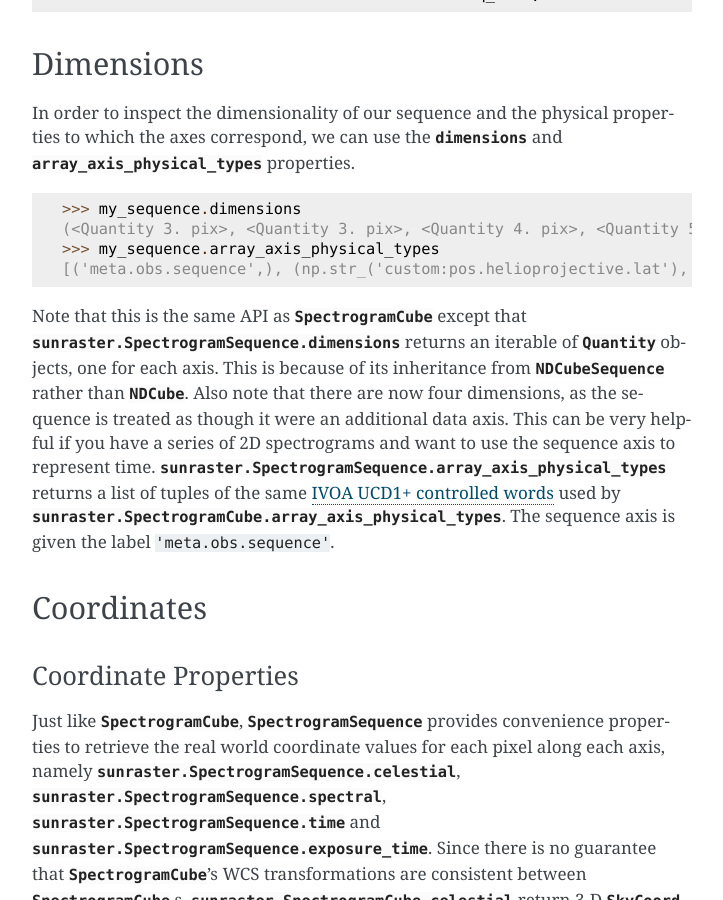
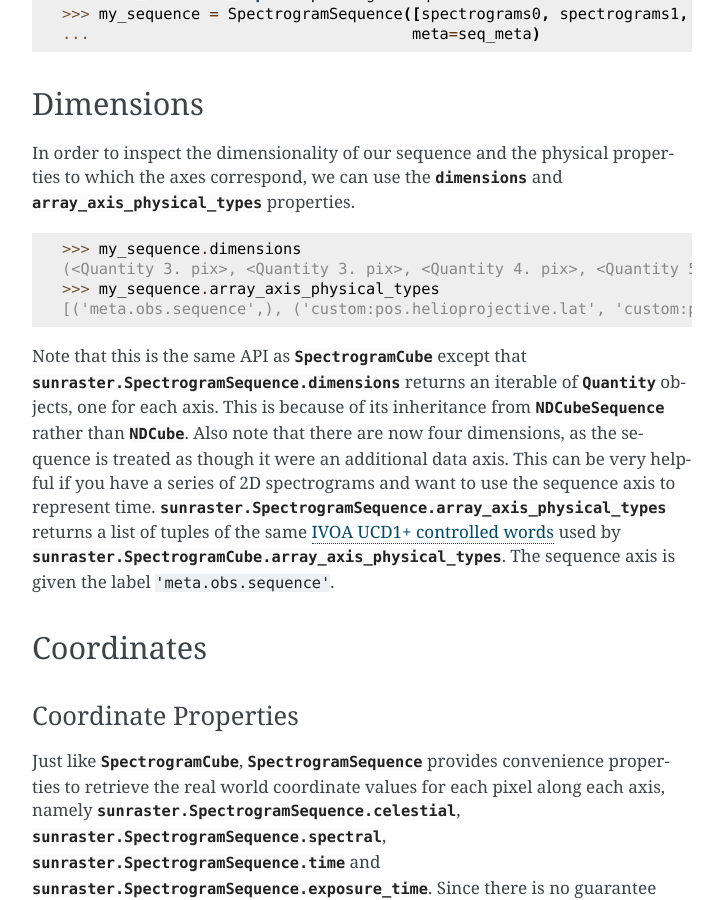
Before and after one commit to sunpy/sunraster, a Sphinx documentation site: the page built from docs/data_types/spectrogram.rst, in a window 1280 px wide and 900 px high, scrolled down 7659 px. Shown: the whole window, without its empty margins (388-1111 px from the left). Built offline with Sphinx 7.4.7, drawn with Linux system fonts in a browser that asks for light colours; the version number could not be read and is left out; some of the changed text lies outside the part shown.

```diff
--- a/docs/data_types/raster.rst
+++ b/docs/data_types/raster.rst
@@ -103,10 +103,10 @@ Dimensions
 .. code-block:: python
 
     >>> my_rasters.raster_array_axis_physical_types
-    [('meta.obs.sequence',), (np.str_('custom:pos.helioprojective.lat'), np.str_('custom:pos.helioprojective.lon'), np.str_('time')), (np.str_('custom:pos.helioprojective.lat'), np.str_('custom:pos.helioprojective.lon')), (np.str_('em.wl'),)]
+    [('meta.obs.sequence',), ('custom:pos.helioprojective.lat', 'custom:pos.helioprojective.lon', 'time'), ('custom:pos.helioprojective.lat', 'custom:pos.helioprojective.lon'), ('em.wl',)]
 
     >>> my_rasters.sns_array_axis_physical_types
-    [(np.str_('custom:pos.helioprojective.lat'), np.str_('custom:pos.helioprojective.lon'), np.str_('time')), (np.str_('custom:pos.helioprojective.lat'), np.str_('custom:pos.helioprojective.lon')), (np.str_('em.wl'),)]
+    [('custom:pos.helioprojective.lat', 'custom:pos.helioprojective.lon', 'time'), ('custom:pos.helioprojective.lat', 'custom:pos.helioprojective.lon'), ('em.wl',)]
 
 In the raster case, ``'meta.obs.sequence'`` represents the raster scan number axis.
 For those familiar with `~ndcube.NDCubeSequence`, these are simply aliases for the `~ndcube.NDCubeSequence.array_axis_physical_axis_types` and `~ndcube.NDCubeSequence.cube_like_world_axis_physical_axis_types`, respectively.
--- a/docs/data_types/spectrogram.rst
+++ b/docs/data_types/spectrogram.rst
@@ -113,7 +113,9 @@ The `~sunraster.SpectrogramCube.dimensions` and `~sunraster.SpectrogramCube.arra
     >>> my_spectrograms.dimensions
     <Quantity [3., 4., 5.] pix>
     >>> my_spectrograms.array_axis_physical_types
-    [(np.str_('custom:pos.helioprojective.lat'), np.str_('custom:pos.helioprojective.lon')), (np.str_('custom:pos.helioprojective.lat'), np.str_('custom:pos.helioprojective.lon')), (np.str_('em.wl'),)]
+    [('custom:pos.helioprojective.lat', 'custom:pos.helioprojective.lon'),
+    ('custom:pos.helioprojective.lat', 'custom:pos.helioprojective.lon'),
+    ('em.wl',)]
 
 `~sunraster.SpectrogramCube.dimensions` returns a `~astropy.units.Quantity` giving the length of each dimension in pixel units while `~sunraster.SpectrogramCube.array_axis_physical_types` returns an list of tuples where each tuple contains the types of physical properties associated with each array axis.
 Since more than one physical type be associated with an array axis because they are dependent, e.g. latitude/longitude, or because of the rastering nature of the instrument, e.g. latitude/longitude and time, the length of each tuple can be greater than one.
@@ -321,7 +323,7 @@ In order to inspect the dimensionality of our sequence and the physical properti
     >>> my_sequence.dimensions
     (<Quantity 3. pix>, <Quantity 3. pix>, <Quantity 4. pix>, <Quantity 5. pix>)
     >>> my_sequence.array_axis_physical_types
-    [('meta.obs.sequence',), (np.str_('custom:pos.helioprojective.lat'), np.str_('custom:pos.helioprojective.lon'), np.str_('time'), np.str_('custom:CUSTOM')), (np.str_('custom:pos.helioprojective.lat'), np.str_('custom:pos.helioprojective.lon')), (np.str_('em.wl'),)]
+    [('meta.obs.sequence',), ('custom:pos.helioprojective.lat', 'custom:pos.helioprojective.lon', 'time', 'custom:CUSTOM'), ('custom:pos.helioprojective.lat', 'custom:pos.helioprojective.lon'), ('em.wl',)]
 
 Note that this is the same API as `~sunraster.SpectrogramCube` except that `sunraster.SpectrogramSequence.dimensions` returns an iterable of `~astropy.units.Quantity` objects, one for each axis.
 This is because of its inheritance from  `~ndcube.NDCubeSequence` rather than `~ndcube.NDCube`.
--- a/setup.cfg
+++ b/setup.cfg
@@ -63,8 +63,6 @@ addopts = --doctest-rst --doctest-ignore-import-errors -p no:unraisableexception
 markers =
     online: marks this test function as needing online connectivity.
 remote_data_strict = True
-doctest_subpackage_requires =
-    docs/* = ndcube<2.3.0
 filterwarnings =
     error
     # Do not fail on pytest config issues (i.e. missing plugins) but do show them
```
Also changed, not shown: 1 other file.
